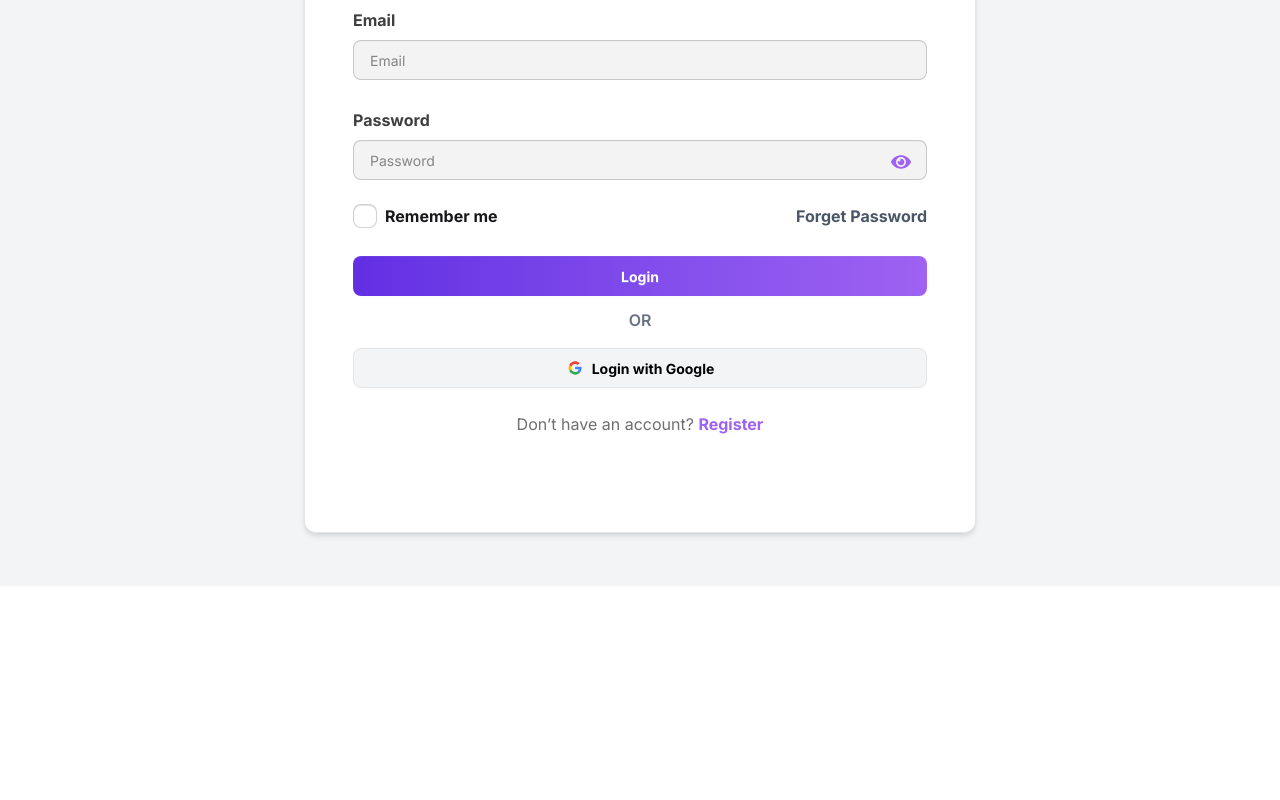
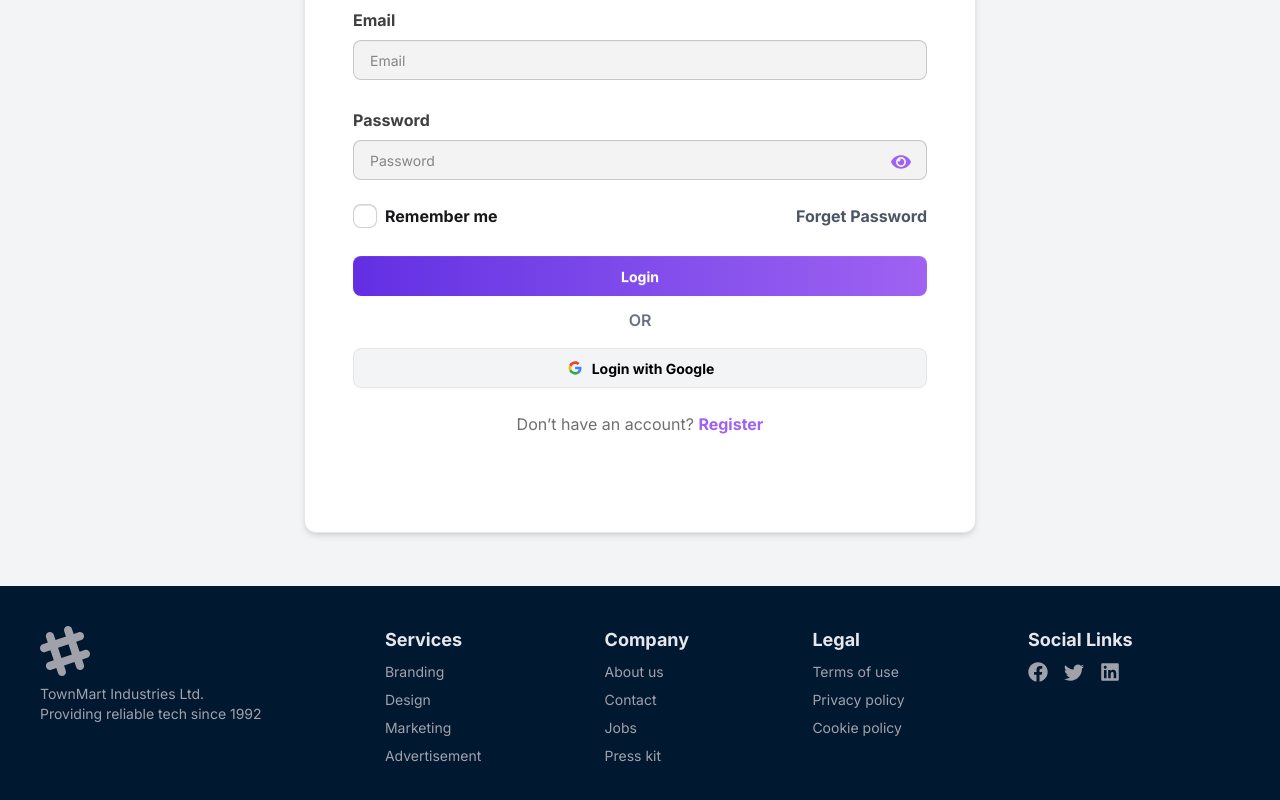
Before and after one commit to Riad-Zz/TownMart, a React (Vite) app: page /login in a window 1280 px wide. Shown: the part 286-1086 px from the top of the page. Before the commit the page ends 872 px from the top, so only its background shows below. Built offline with nearby package versions, Linux system fonts and the light colour scheme; no server answers.

Commit message:
Basic Footer added (Make it better later)

```diff
--- /dev/null
+++ b/src/Components/Footer/Footer.jsx
@@ -0,0 +1,60 @@
+import React from 'react';
+import { BsTwitter } from 'react-icons/bs';
+import { FaFacebook, FaLinkedin } from 'react-icons/fa';
+
+const Footer = () => {
+    return (
+        <div>
+            <footer className="footer sm:footer-horizontal bg-[#001931] text-[#A1A1AA] p-10">
+                <aside>
+                    <svg
+                        width="50"
+                        height="50"
+                        viewBox="0 0 24 24"
+                        xmlns="http://www.w3.org/2000/svg"
+                        fillRule="evenodd"
+                        clipRule="evenodd"
+                        className="fill-current">
+                        <path
+                            d="M22.672 15.226l-2.432.811.841 2.515c.33 1.019-.209 2.127-1.23 2.456-1.15.325-2.148-.321-2.463-1.226l-.84-2.518-5.013 1.677.84 2.517c.391 1.203-.434 2.542-1.831 2.542-.88 0-1.601-.564-1.86-1.314l-.842-2.516-2.431.809c-1.135.328-2.145-.317-2.463-1.229-.329-1.018.211-2.127 1.231-2.456l2.432-.809-1.621-4.823-2.432.808c-1.355.384-2.558-.59-2.558-1.839 0-.817.509-1.582 1.327-1.846l2.433-.809-.842-2.515c-.33-1.02.211-2.129 1.232-2.458 1.02-.329 2.13.209 2.461 1.229l.842 2.515 5.011-1.677-.839-2.517c-.403-1.238.484-2.553 1.843-2.553.819 0 1.585.509 1.85 1.326l.841 2.517 2.431-.81c1.02-.33 2.131.211 2.461 1.229.332 1.018-.21 2.126-1.23 2.456l-2.433.809 1.622 4.823 2.433-.809c1.242-.401 2.557.484 2.557 1.838 0 .819-.51 1.583-1.328 1.847m-8.992-6.428l-5.01 1.675 1.619 4.828 5.011-1.674-1.62-4.829z"></path>
+                    </svg>
+                    <p >
+                        TownMart Industries Ltd.
+                        <br />
+                        Providing reliable tech since 1992
+                    </p>
+                </aside>
+                <nav >
+                    <h6 className="font-bold text-lg text-gray-200">Services</h6>
+                    <a className="link link-hover">Branding</a>
+                    <a className="link link-hover">Design</a>
+                    <a className="link link-hover">Marketing</a>
+                    <a className="link link-hover">Advertisement</a>
+                </nav>
+                <nav>
+                    <h6 className="font-bold text-lg text-gray-200">Company</h6>
+                    <a className="link link-hover">About us</a>
+                    <a className="link link-hover">Contact</a>
+                    <a className="link link-hover">Jobs</a>
+                    <a className="link link-hover">Press kit</a>
+                </nav>
+                <nav>
+                    <h6 className="font-bold text-lg text-gray-200">Legal</h6>
+                    <a className="link link-hover">Terms of use</a>
+                    <a className="link link-hover">Privacy policy</a>
+                    <a className="link link-hover">Cookie policy</a>
+                </nav>
+                <nav >
+                    <h6 className="font-bold text-lg text-gray-200">Social Links</h6>
+                    <div className='flex  text-xl gap-4'>
+                    <FaFacebook></FaFacebook>
+                    <BsTwitter></BsTwitter>
+                    <FaLinkedin></FaLinkedin>
+                    </div>
+                </nav>
+            </footer>
+        </div>
+    );
+};
+
+export default Footer;
--- a/src/Root/Root.jsx
+++ b/src/Root/Root.jsx
@@ -2,6 +2,7 @@
 import Navbar from '../Components/Navbar/Navbar';
 import { Outlet } from 'react-router';
 import { ToastContainer } from 'react-toastify';
+import Footer from '../Components/Footer/Footer';
 
 const Root = () => {
     return (
@@ -9,6 +10,7 @@
             <Navbar></Navbar>
             <Outlet></Outlet>
             <ToastContainer></ToastContainer>
+            <Footer></Footer>
         </div>
 
     );
```
